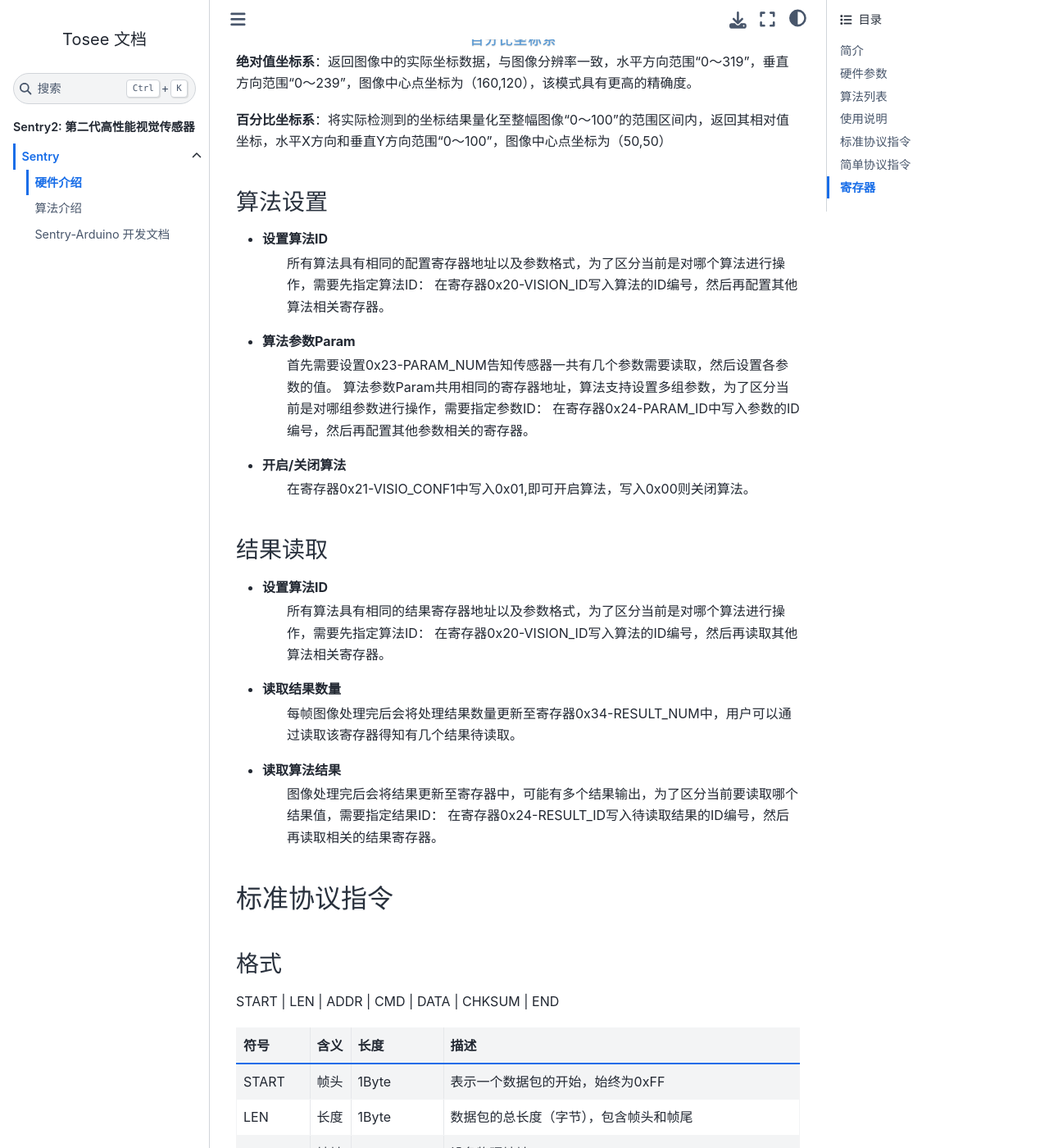
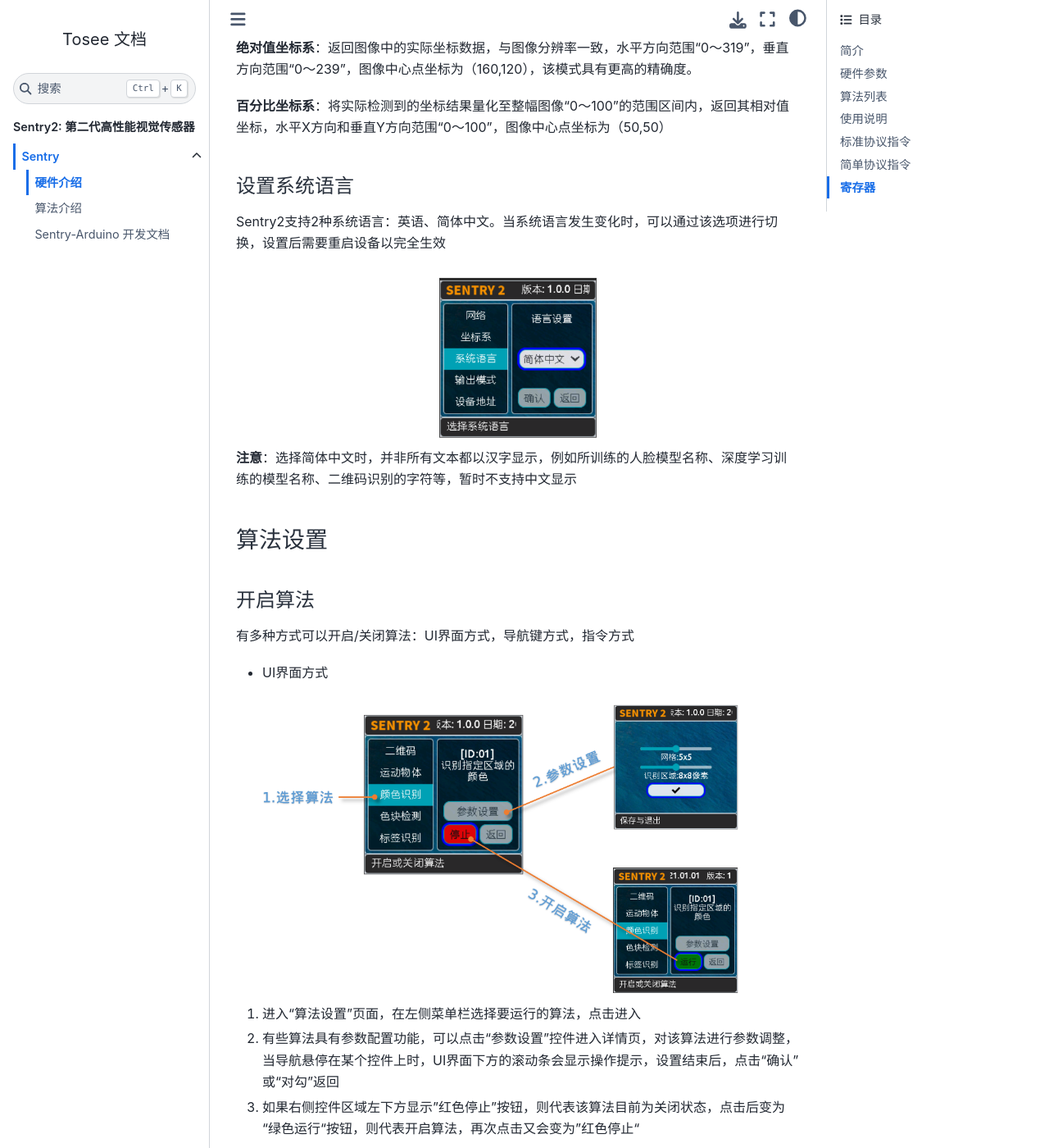
Before and after one commit to AITosee/Tosee-Docs, a Sphinx documentation site: the page built from docs/Sentry/Hardware/index.rst, in a window 1280 px wide and 1400 px high, scrolled down 10900 px. Shown: the whole window at 82% size. Built offline with Sphinx 7.4.7 and the Sphinx Book theme 1.1.4, drawn with Linux system fonts in a browser that asks for light colours; some of the changed text lies outside the part shown.

Commit message:
update hardware docs

```diff
--- a/docs/Sentry/Hardware/index.rst
+++ b/docs/Sentry/Hardware/index.rst
@@ -80,10 +79,10 @@
 **注意：USB与通讯接口不可以同时使用！！！**
 
 连接主控
-****************
+************************
 
 接口定义
-^^^^^^^^^^^^^^^^
+^^^^^^^^^^^^^^^^^^^^^^^^^^^^^^^^
 
 .. image:: images/sentry2_output_port_info.png
 
@@ -97,7 +96,7 @@
 ================    ================    ================    ================
 
 接线方式
-****************
+************************
 以Arduino UNO举例说明
 
 **UART模式**
@@ -111,7 +110,7 @@
 .. image:: images/sentry2_connection_arduino_i2c.png
 
 UI界面
-****************
+************************
 
 Sentry2视觉传感器具有2种UI界面：运行界面、设置界面
 
@@ -136,13 +135,13 @@
 
     **简介说明**:对当前菜单进行介绍说明
 
-    **控件按钮**:各种交互按键，用于进行设置操作，不同菜单下的控件是不同的
+    **控件按钮**:各种交互按键，用于进行设置操作，不同菜单下的控件是不同的，当导航键移动到某个控件上时会进行高亮显示或蓝边显示
 
     **操作提示**:当摇杆悬停到不同的控件上时，会显示相应的介绍信息或操作说明，相当于说明书的作用
 
 
 UI设置界面
-^^^^^^^^^^^^^^^^
+^^^^^^^^^^^^^^^^^^^^^^^^^^^^^^^^
 
 .. image:: images/ui_3_pages.png
 
@@ -157,10 +156,10 @@
     **硬件设置**:用于配置通讯方式、波特率、设备地址、灯光颜色、语言等参数，以适配不同的使用模式
 
 硬件设置
-****************
+************************
 
 摇杆按键功能定义
-^^^^^^^^^^^^^^^^
+^^^^^^^^^^^^^^^^^^^^^^^^^^^^^^^^
 上电开机后便可以通过摇杆对视觉传感器进行操作，传感器采用5向导航摇杆，操作定义如下表所示：
 
 ================    ================    ================
@@ -188,7 +187,7 @@
 
 
 设置通讯方式
-^^^^^^^^^^^^^^^^
+^^^^^^^^^^^^^^^^^^^^^^^^^^^^^^^^
 
 用于设置视觉传感器与主控的通讯方式，设置后会自动保存，下次开机后不必再次设置，但当通讯异常时，需要检查这些参数是否被改变，有时固件更新后或调用了某些复位寄存器后会改变这些设置，此时需要重新设置
 
@@ -291,23 +290,62 @@
 
 **百分比坐标系**：将实际检测到的坐标结果量化至整幅图像“0～100”的范围区间内，返回其相对值坐标，水平X方向和垂直Y方向范围“0～100”，图像中心点坐标为（50,50）
 
+设置系统语言
+^^^^^^^^^^^^^^^^^^^^^^^^^^^^^^^^
+
+Sentry2支持2种系统语言：英语、简体中文。当系统语言发生变化时，可以通过该选项进行切换，设置后需要重启设备以完全生效
+
+.. image:: images/sentry2_set_language.png
+
+**注意**：选择简体中文时，并非所有文本都以汉字显示，例如所训练的人脸模型名称、深度学习训练的模型名称、二维码识别的字符等，暂时不支持中文显示
 
 算法设置
-****************
-* 设置算法ID
-    所有算法具有相同的配置寄存器地址以及参数格式，为了区分当前是对哪个算法进行操作，需要先指定算法ID：
-    在寄存器0x20-VISION_ID写入算法的ID编号，然后再配置其他算法相关寄存器。
+************************
 
-* 算法参数Param
-    首先需要设置0x23-PARAM_NUM告知传感器一共有几个参数需要读取，然后设置各参数的值。
-    算法参数Param共用相同的寄存器地址，算法支持设置多组参数，为了区分当前是对哪组参数进行操作，需要指定参数ID：
-    在寄存器0x24-PARAM_ID中写入参数的ID编号，然后再配置其他参数相关的寄存器。
+开启算法
+^^^^^^^^^^^^^^^^^^^^^^^^^^^^^^^^
+有多种方式可以开启/关闭算法：UI界面方式，导航键方式，指令方式
 
-* 开启/关闭算法
-    在寄存器0x21-VISIO_CONF1中写入0x01,即可开启算法，写入0x00则关闭算法。
+* UI界面方式
+
+.. image:: images/sentry2_run_vision_by_ui.png
+
+1. 进入“算法设置”页面，在左侧菜单栏选择要运行的算法，点击进入
+
+2. 有些算法具有参数配置功能，可以点击“参数设置”控件进入详情页，对该算法进行参数调整，当导航悬停在某个控件上时，UI界面下方的滚动条会显示操作提示，设置结束后，点击“确认”或“对勾”返回
+
+3. 如果右侧控件区域左下方显示”红色停止”按钮，则代表该算法目前为关闭状态，点击后变为“绿色运行“按钮，则代表开启算法，再次点击又会变为”红色停止“
+
+**注意**：有些算法参数配置后下次启动算法时才生效
+
+* 导航键方式
+
+.. image:: images/sentry2_run_vision_by_stick.png
+
+1. 通过上下拨动导航键可以快速的切换算法，每次切换算法后，都会关闭之前的算法
+
+2. 算法切换顺序按照算法ID排序
+
+* 指令方式
+
+该模式需要由主控设备输入指令来开启或关闭算法，在串口模式或I2C模式下，读写寄存器来实现算法的开启或关闭，我们在多个编程平台提供了封装好的库共用户使用
+
+串口模式需要结合“标准协议指令”或“简单协议指令”，详见相关章节介绍
+
+I2C模式需要直接读写寄存器
+
+算法开启流程如下：
+
+1. 向寄存器0x20-VISION_ID写入要开启的算法ID号
+
+2. 向寄存器0x21-VISIO_CONF1中写入0x01,即可开启算法
+
+3. 向寄存器0x21-VISIO_CONF1中写入0x00,即可关闭算法
+
+其他设置，请查询寄存器列表
 
 结果读取
-****************
+************************
 * 设置算法ID
     所有算法具有相同的结果寄存器地址以及参数格式，为了区分当前是对哪个算法进行操作，需要先指定算法ID：
     在寄存器0x20-VISION_ID写入算法的ID编号，然后再读取其他算法相关寄存器。
@@ -320,13 +358,12 @@
     在寄存器0x24-RESULT_ID写入待读取结果的ID编号，然后再读取相关的结果寄存器。
 
 
-
-
-
 标准协议指令
 ----------------
 
-格式
+在串口模式下，主控与Sentry2的数据交互需要通过协议来进行，标准协议指令具有规范的数据格式，结合寄存器表可以实现完整的数据交互功能和较高的通信效率
+
+指令格式
 ****************
 START | LEN | ADDR | CMD | DATA | CHKSUM | END
 
@@ -514,7 +552,7 @@
 ----------------
 
 格式
-****************
+************************
 CMD | ID
 
 ========    ================    ================    ========================
@@ -526,7 +564,7 @@
 
 
 指令列表
-****************
+************************
 
 ================================    ========================    ================================================    ========================================    ========================
 操作                                    指令字符                       ID数字编号                                       返回                                            举例
```
Also changed, not shown: other parts of docs/Sentry/Hardware/index.rst (+11 -7 lines), docs/Sentry/Hardware/images/sentry2_run_vision_by_stick.png (added), docs/Sentry/Hardware/images/sentry2_run_vision_by_ui.png (added), docs/Sentry/Hardware/images/sentry2_set_language.png (added).
